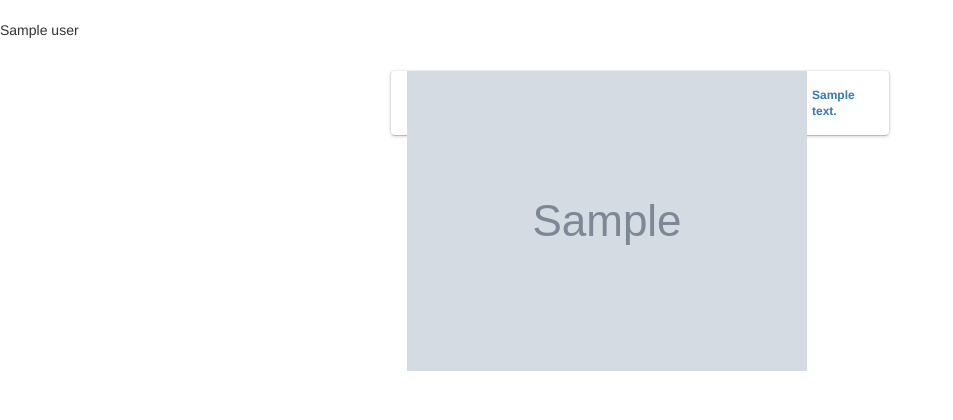
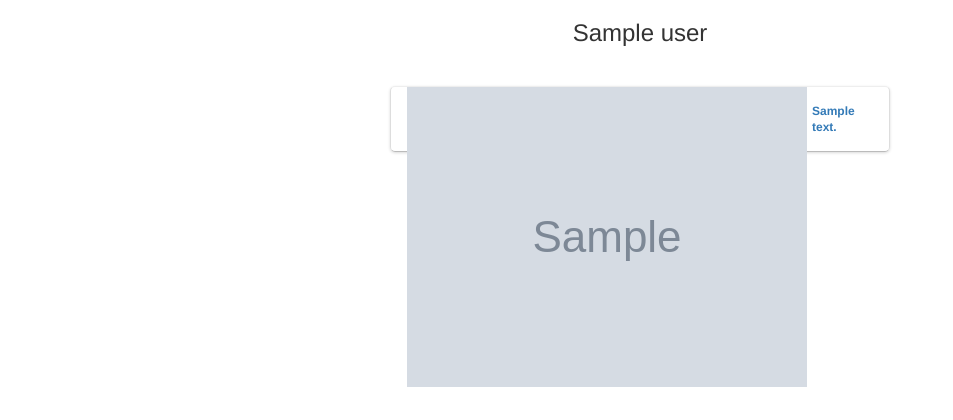
Before and after one commit to paolo215/MyPersonalTwitterFeed, a Flask app: template templates/follow/index.html in a window 1280 px wide. Shown: the part 52-472 px from the top of the page, without its empty margins (0-953 px from the left). Run offline with Flask 2, Linux system fonts and the light colour scheme; the template is opened without the code that fills it: most values are stand-ins (such as "Sample title", 1, 10 or a date in 2020); grey boxes marked "Sample" are stand-in pictures; some libraries are stand-ins or nearby versions.

Commit message:
Added div for user name

```diff
--- a/templates/base.html
+++ b/templates/base.html
@@ -1,4 +1,9 @@
 <style>
+.user {
+    width: 100%;
+    text-align: center;
+
+}
 .tweet {
     font-family: "Helvetica Neue", Roboto, "Segoe UI", Calibri, sans-serif;
     font-size: 12px;
--- a/templates/follow/index.html
+++ b/templates/follow/index.html
@@ -3,7 +3,9 @@
 
     {% if timelines %}
         {% for user in timelines %}
-            {{user}}
+            <div class="user">
+                <h3>{{user}}</h3>
+            </div>
             <div class="user_feed container-fluid">
                 <br>
                 {% for tweet in timelines[user] %}
```
